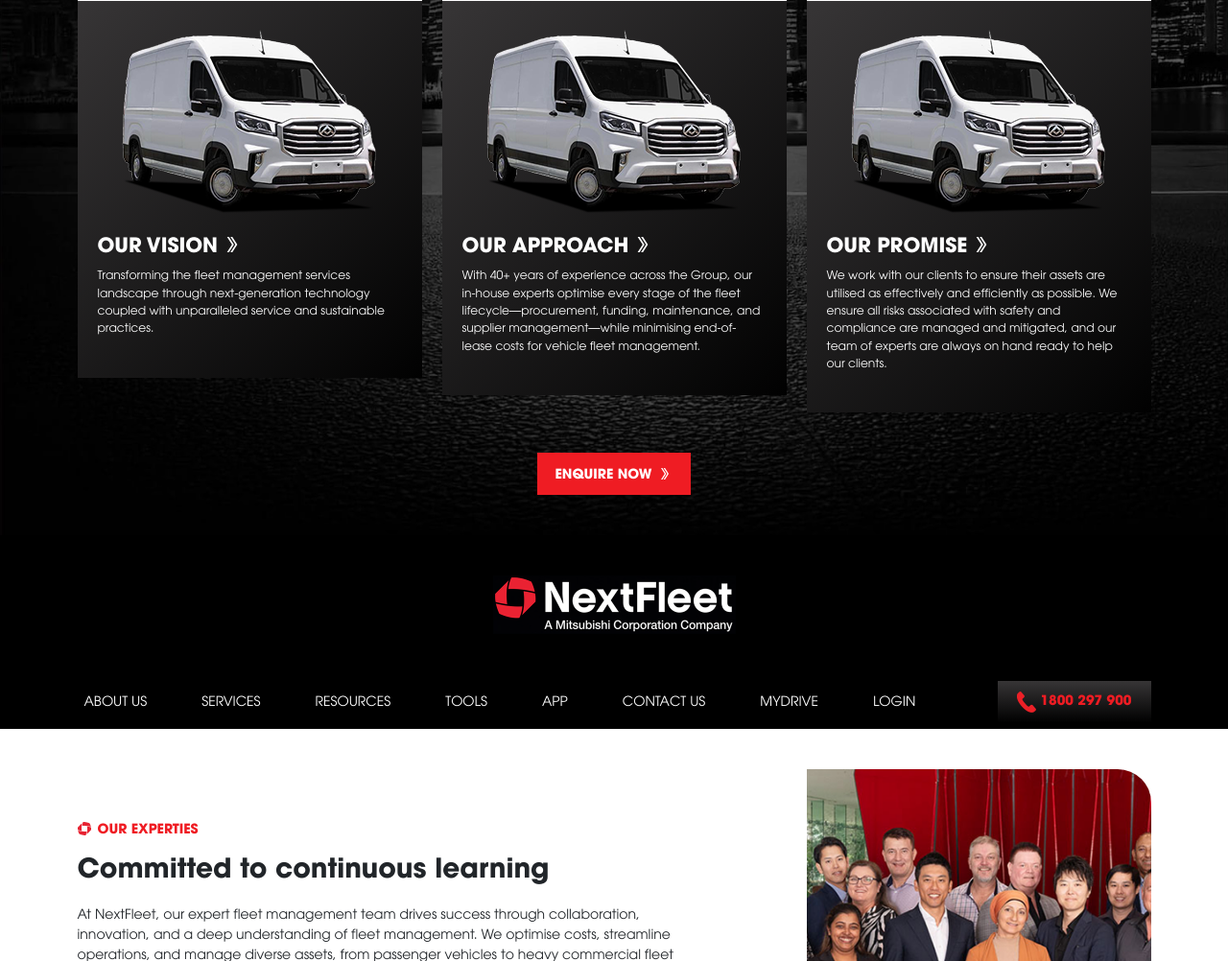
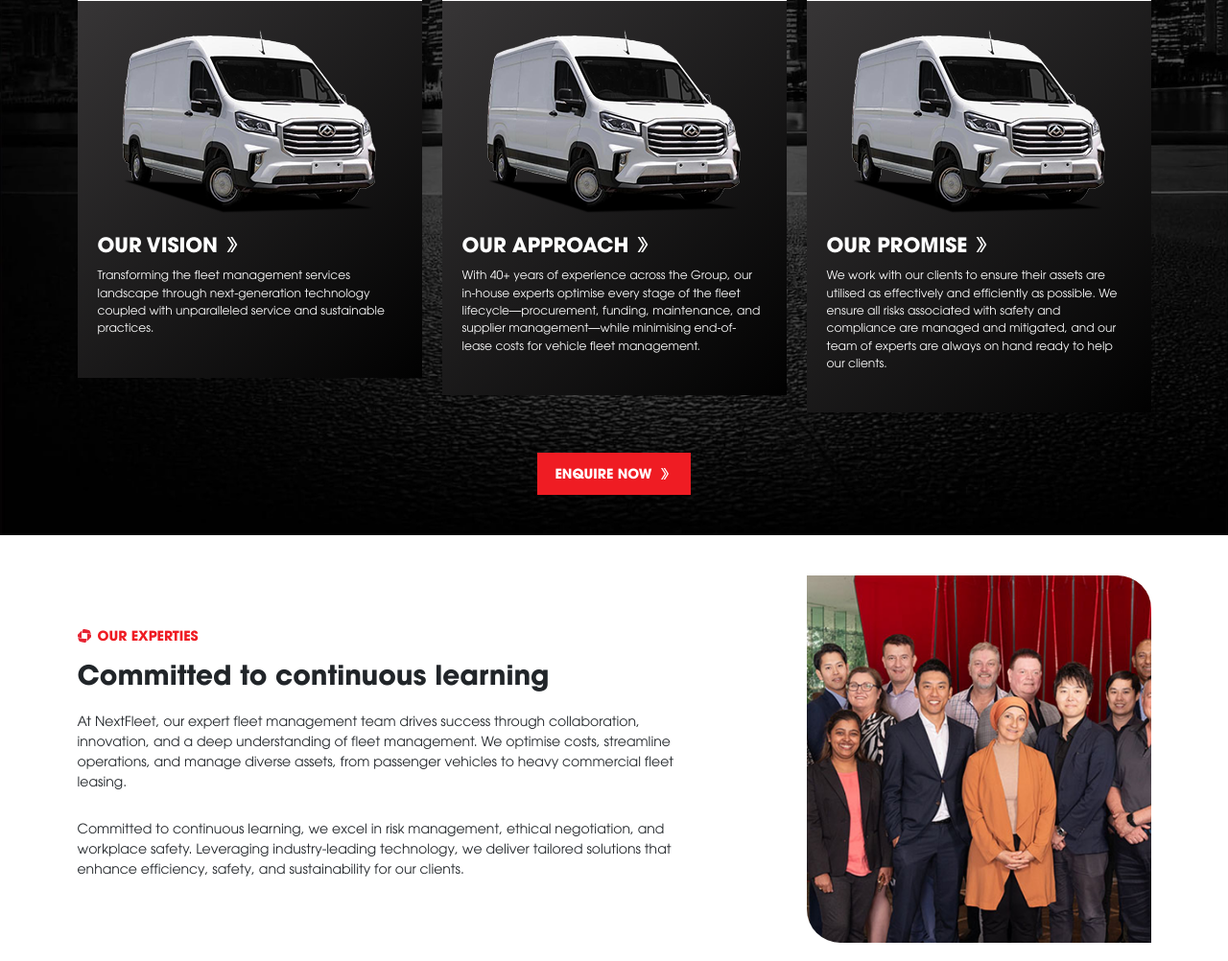
Before and after one commit to webdevi121/nextfleet, a PHP site: page /about-us.html in a window 1280 px wide. Shown: the part 2736-3738 px from the top of the page at 96% size. Run offline with PHP 8.4, Linux system fonts and the light colour scheme; some libraries are stand-ins or nearby versions.

Commit message:
about us

```diff
--- a/about-us.html
+++ b/about-us.html
@@ -477,58 +477,6 @@
       </div>
     </section>
 
-
-<div class="bg-black pt-5">
-  <div class="container">
-    <div class="row">
-      <div class="col-10 col-sm-12 text-white d-flex justify-content-center mb-5">
-        <a href="/"><img src="images/nextfleet-logo.png" width="253"></a>
-      </div>
-      <div class="col-2 d-sm-none">
-          <button class="w-100 navbar-toggler" type="button" data-bs-toggle="collapse" data-bs-target="#navbarNav">
-            <svg xmlns="http://www.w3.org/2000/svg" fill="#fff" viewBox="0 0 24 24" stroke-width="1.5" stroke="#fff" class="w-100 h-100">
-              <path stroke-linecap="round" stroke-linejoin="round" d="M3.75 6.75h16.5M3.75 12h16.5m-16.5 5.25h16.5" />
-            </svg>
-          </button>
-      </div>
-    </div>
-    <div class="row">
-      <div class="col-12 col-sm-12">
-        <nav class="navbar navbar-expand-lg">
-          <div class="collapse navbar-collapse justify-content-center" id="navbarNav">
-            <ul class="navbar-nav">
-                              <li class="nav-item">
-                  <a class="nav-link text-uppercase text-white" href="/about-us.html">About Us</a>
-                </li>
-                              <li class="nav-item">
-                  <a class="nav-link text-uppercase text-white" href="#">Services</a>
-                </li>
-                              <li class="nav-item">
-                  <a class="nav-link text-uppercase text-white" href="#">Resources</a>
-                </li>
-                              <li class="nav-item">
-                  <a class="nav-link text-uppercase text-white" href="#">Tools</a>
-                </li>
-                              <li class="nav-item">
-                  <a class="nav-link text-uppercase text-white" href="#">App</a>
-                </li>
-                              <li class="nav-item">
-                  <a class="nav-link text-uppercase text-white" href="#">Contact Us</a>
-                </li>
-                              <li class="nav-item">
-                  <a class="nav-link text-uppercase text-white" href="#">Mydrive</a>
-                </li>
-                              <li class="nav-item">
-                  <a class="nav-link text-uppercase text-white" href="#">Login</a>
-                </li>
-                          </ul>
-            <a href="tel:1800 297 900" class="ms-auto custom-btn"><img src="images/icon-phone.png" alt="icons" width="20"> 1800 297 900</a>
-          </div>
-        </nav>
-      </div>
-    </div>
-  </div>
-</div>
 
 <div class="container d-flex flex-column pt-5 pb-5">
     <div class="row mb-7 align-items-center">
--- a/php/components/team.php
+++ b/php/components/team.php
@@ -66,8 +66,6 @@ $salesData = [
     ],
 ];
 
-// Include the header
-include('header.php');
 ?>
 
 <div class="container d-flex flex-column pt-5 pb-5">
```
Also changed, not shown: php/components/discussion.js (deleted, +0 -8 lines).
